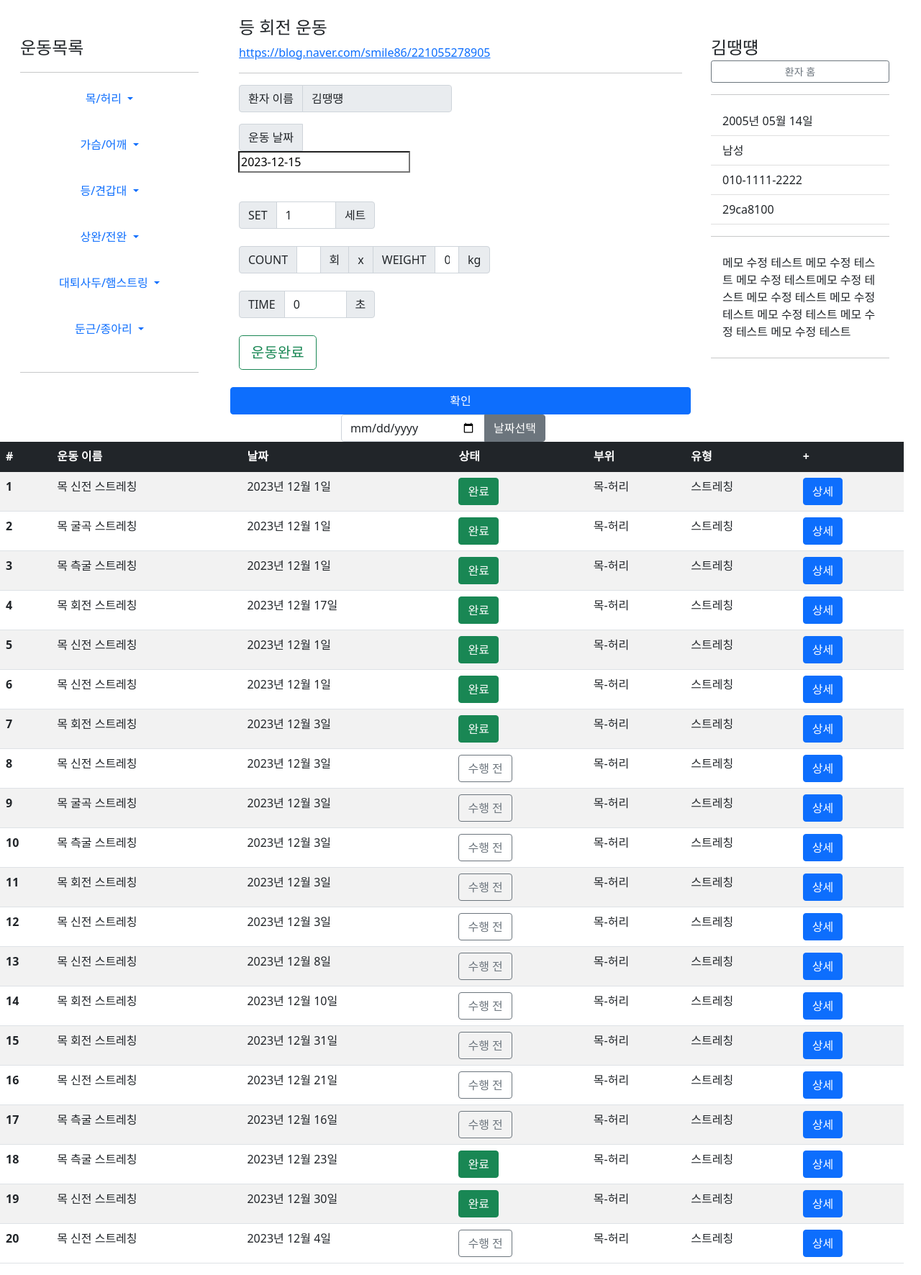
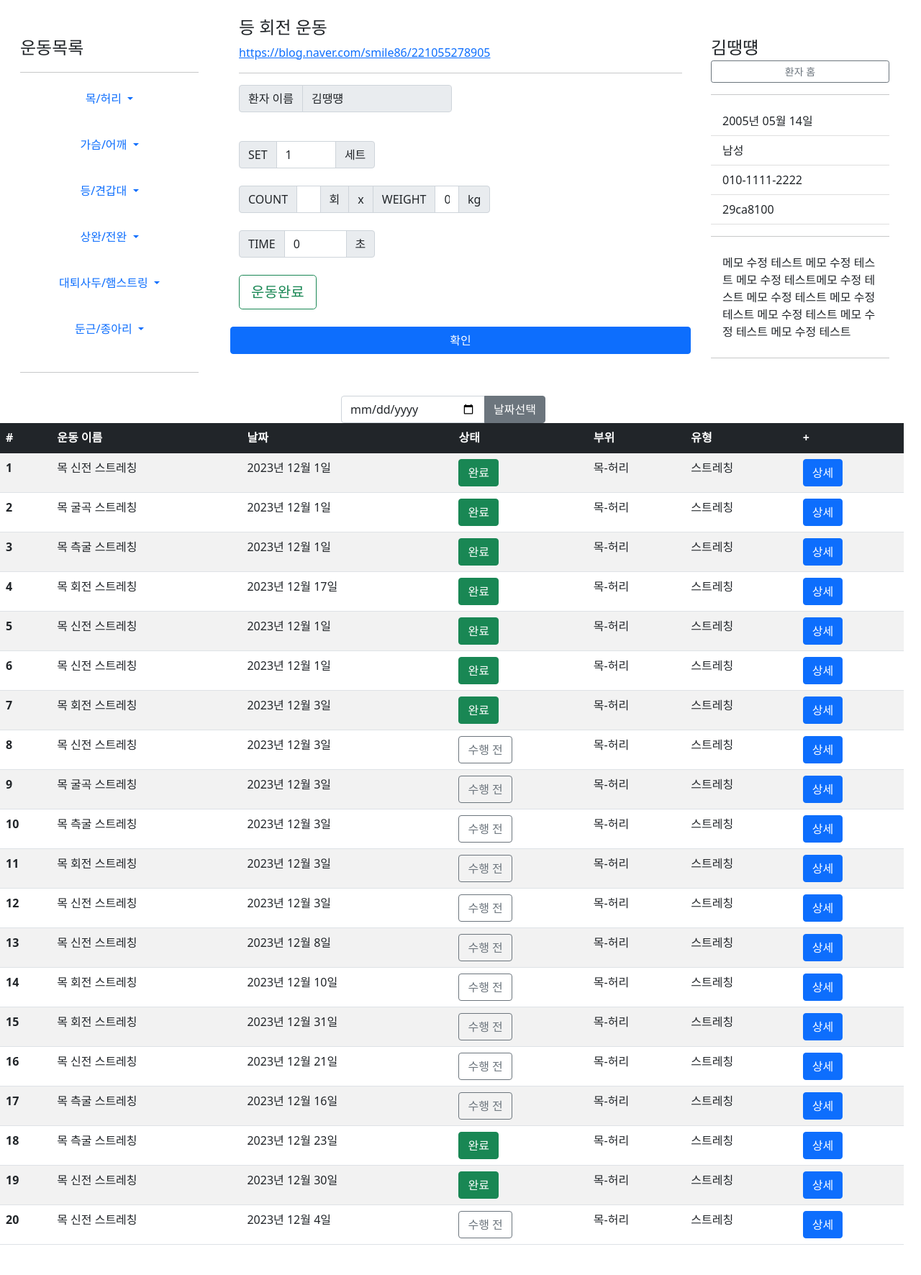
Before and after one commit to mongsam2/emr, a Django app: template templates/patient/exercise_form.html in a window 1280 px wide. Shown: the part 57-1829 px from the top of the page at 72% size. After the commit the page ends 1787 px from the top, so only its background shows below. Run offline with Django 4.2, Linux system fonts and the light colour scheme; data comes from the database, SQL or seed files in the repository; both versions use the stored data as it was after the commit; the template is opened without the code that fills it: values that come from a table or form of the project are taken from there, most other values are stand-ins (such as "Sample title", 1, 10 or a date in 2020); some libraries are stand-ins or nearby versions.

Commit message:
date form finish

```diff
--- a/patient/forms.py
+++ b/patient/forms.py
@@ -39,7 +39,7 @@ class PatientAddForm(forms.ModelForm):
 class ExerciseAddForm(forms.ModelForm):
     class Meta:
         model = ExerciseList
-        fields = ['date', 'set', 'count', 'time', 'weight', 'done']
+        fields = ['set', 'count', 'time', 'weight', 'done']
         date = forms.DateField(initial=date.today())
 
 class NeckTrunkForm(forms.ModelForm):
--- a/patient/views.py
+++ b/patient/views.py
@@ -76,10 +76,11 @@ def exercise_form(request, patient_id, part, type, exercise, selected_date=''):
         form = ExerciseAddForm(request.POST)
         if form.is_valid():
             exercise_list = form.save(commit=False)
+            exercise_list.date = selected_date
             exercise_list.exercise = exercise
             exercise_list.patient = patient
             exercise_list.save()
-            return redirect('patient:exercise_add', patient_id=patient_id, part=part, type=type)
+            return redirect('patient:exercise_add', patient_id=patient_id, part=part, type=type, selected_date=selected_date)
     else:
         form = ExerciseAddForm()
 
--- a/templates/patient/exercise_form.html
+++ b/templates/patient/exercise_form.html
@@ -97,7 +97,9 @@
         {% if field.errors %}
         <div>
           <strong>{{ field.label }}</strong>
+          {% if field.label != 'date' %}
           {{ field.errors }}
+          {% endif %}
         </div>
         {% endif %}
         {% endfor %}
@@ -115,14 +117,6 @@
             <input class="form-control" type="text" value={{patient.name}} readonly>
           </div>
         </div>
-      </div>
-      <div class="row">
-        <div class="col-md-6">
-          <div class="input-group mb-3">
-            <span class="input-group-text">운동 날짜</span>
-            {{form.date}}
-          </div>
-      </div>
       </div>
       <br>
       <div class="row">
```
Also changed, not shown: db.sqlite3.
